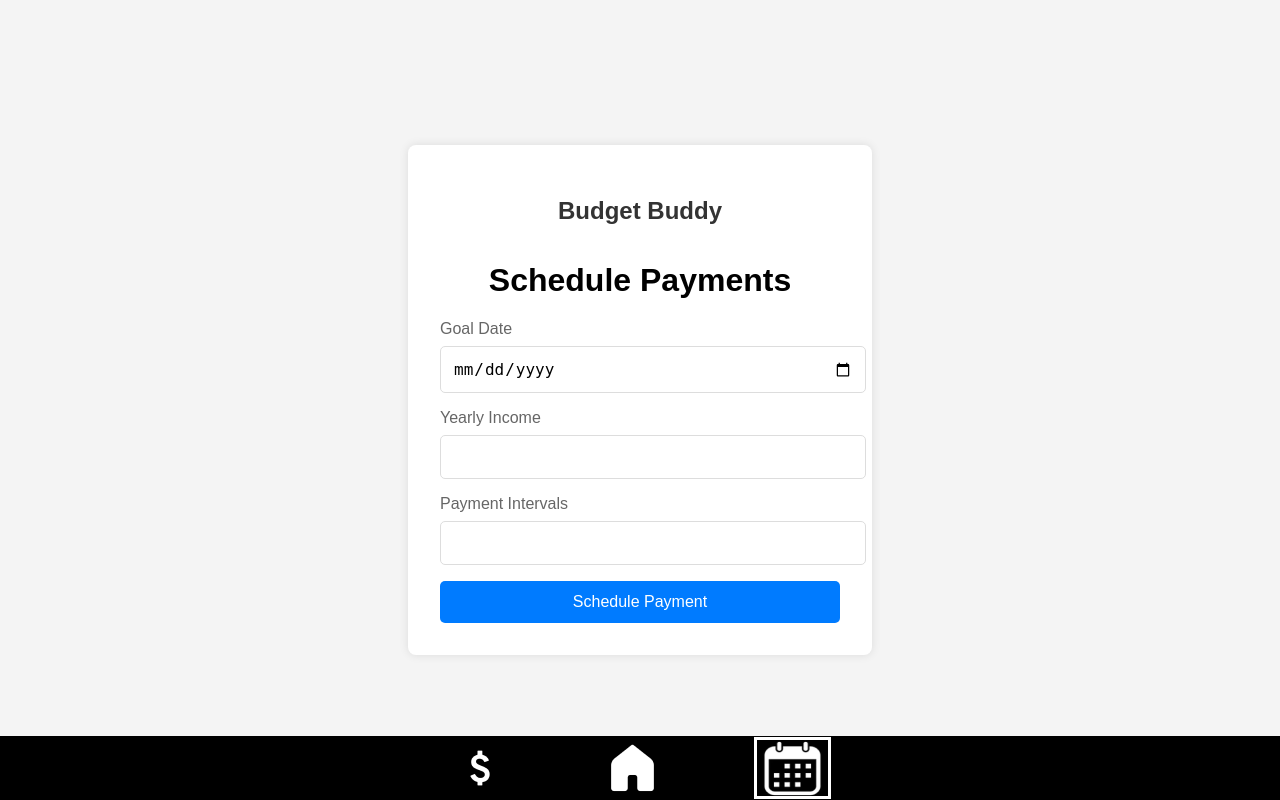
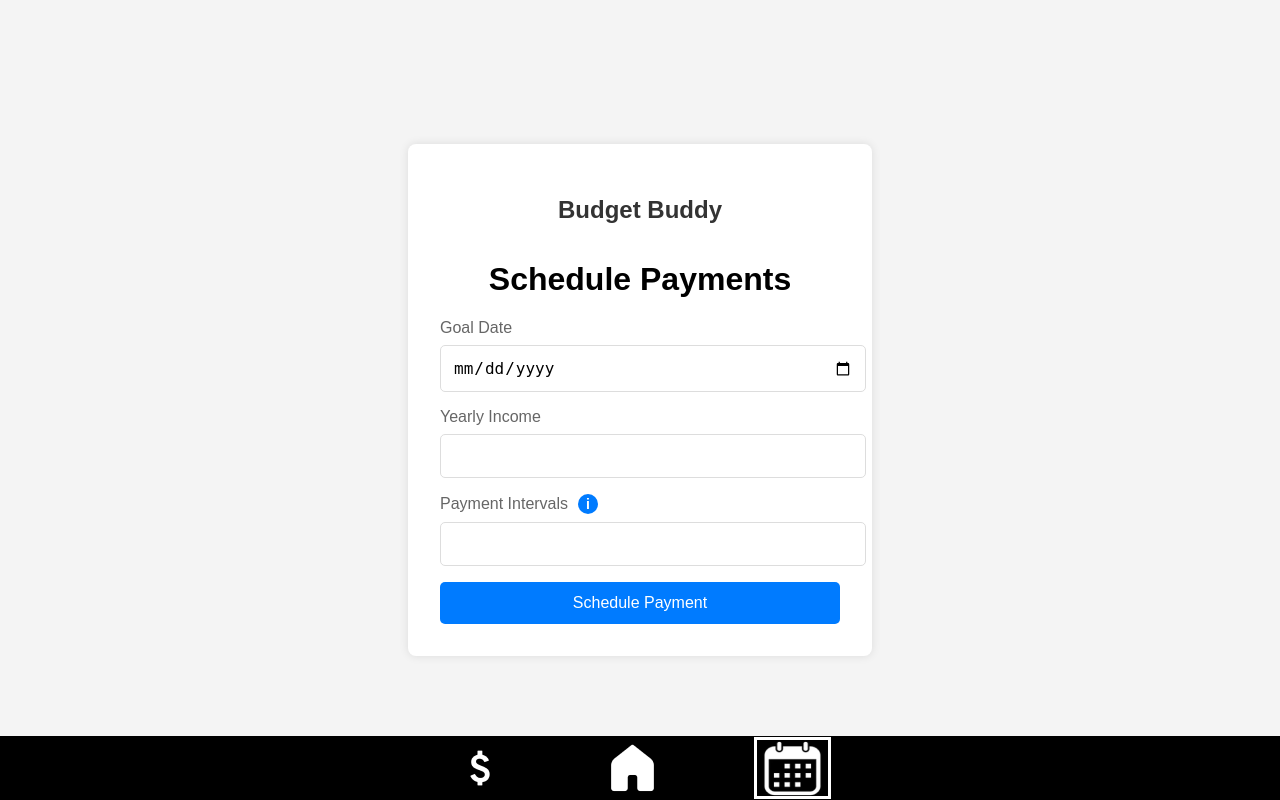
Before and after one commit to ajay-jayanth/budget-buddy, a Flask app: page /schedule-payments-screen in a window 1280 px wide. Run offline with Flask 3, Linux system fonts and the light colour scheme.

Commit message:
added infobox for payment intervals

```diff
--- a/static/eventListeners.js
+++ b/static/eventListeners.js
@@ -20,3 +20,12 @@ document.addEventListener('DOMContentLoaded', () => {
         });
     });
 });
+
+document.addEventListener('DOMContentLoaded', () => {
+    const infoIcon = document.querySelector('.info-icon');
+    const infoBox = document.querySelector('.info-box');
+
+    infoIcon.addEventListener('click', () => {
+        infoBox.style.display = infoBox.style.display === 'block' ? 'none' : 'block';
+    });
+});
--- /dev/null
+++ b/static/infobox.css
@@ -0,0 +1,43 @@
+.label-box {
+    display: flex;
+    flex-direction: row;
+    align-items: center;
+    margin-bottom: 8px;
+}
+
+.label-box label {
+    align-self: center;
+    margin-bottom: 0;
+}
+
+.info-icon {
+    position: relative;
+    display: inline-block;
+    width: 20px;
+    height: 20px;
+    margin-left: 10px;
+    background-color: #007bff;
+    color: white;
+    font-size: 14px;
+    font-weight: bold;
+    text-align: center;
+    line-height: 20px;
+    border-radius: 50%;
+    cursor: pointer;
+}
+
+.info-box {
+    display: none;
+    position: absolute;
+    top: 30px;
+    left: 50%;
+    transform: translateX(-50%);
+    background-color: #fff;
+    color: #333;
+    padding: 10px;
+    border: 1px solid #ccc;
+    border-radius: 5px;
+    box-shadow: 0px 4px 6px rgba(0, 0, 0, 0.1);
+    z-index: 1000;
+    width: 200px;
+}
--- a/templates/schedule_payments_screen.html
+++ b/templates/schedule_payments_screen.html
@@ -5,6 +5,7 @@
     <meta name="viewport" content="width=device-width, initial-scale=1.0">
     <link rel="stylesheet" href="{{ url_for('static', filename='login.css') }}">
     <link rel="stylesheet" href="{{ url_for('static', filename='taskbar.css') }}">
+    <link rel="stylesheet" href="{{ url_for('static', filename='infobox.css') }}">
     <script src="{{ url_for('static', filename='eventListeners.js') }}"></script>
     <title>Schedule Payment</title>
 </head>
@@ -22,7 +23,15 @@
                 <input type="number" id="yearly_income" name="yearly_income" min="0.0" required>
             </div>
             <div class="form-group">
-                <label for="payment_intervals">Payment Intervals</label>
+                <div class="label-box">
+                    <label for="payment_intervals">Payment Intervals</label>
+                    <div class="info-icon" tabindex="0">
+                        i
+                        <div class="info-box">
+                            This is the length of the interval in days that you will make payments in.
+                        </div>
+                    </div>
+                </div>
                 <input type="number" id="payment_intervals" name="payment_intervals" min="0" max='365' required>
             </div>
             <button type="submit" class="login-btn">Schedule Payment</button>
```
